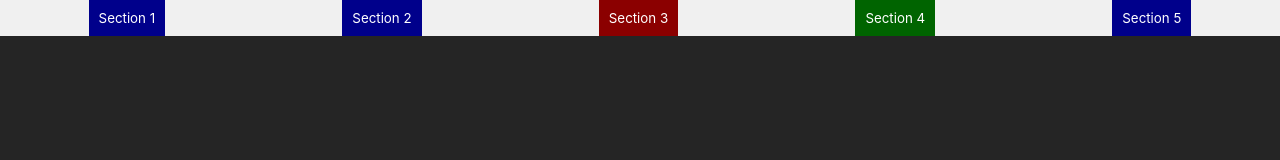
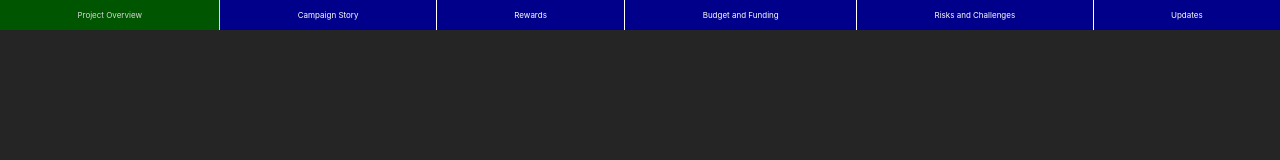
Before and after one commit to NiqueDaSneak/crowdfund-ai-frontend, a Gatsby site: page / in a window 1280 px wide. Built offline with nearby package versions, Linux system fonts and the light colour scheme; Gatsby itself is replaced by a stand-in of ours.

Commit message:
updates for realism

```diff
--- a/src/components/BottomNav/BottomNav.scss
+++ b/src/components/BottomNav/BottomNav.scss
@@ -3,4 +3,5 @@
     display: flex;
     justify-content: space-around;
     background-color: #f0f0f0; // Default background color for the nav
+    overflow: hidden; // Ensure no overflow for the tabs
   }
--- a/src/components/BottomNav/BottomNav.tsx
+++ b/src/components/BottomNav/BottomNav.tsx
@@ -1,7 +1,6 @@
 import React from 'react';
 import { tabsConfig, TabConfig } from '../../config/tabConfig';
 import Tab from '../Tab/Tab';
-import './BottomNav.scss'; // Import the SCSS file
 
 const BottomNav: React.FC = () => {
   return (
--- a/src/components/Tab/Tab.scss
+++ b/src/components/Tab/Tab.scss
@@ -7,8 +7,14 @@
     display: flex;
     align-items: center;
     justify-content: center;
+    flex-grow: 1;
+    border-right: 1px solid white;
+    font-size: 6pt;
     text-align: center;
-    font-size: 10pt;
+  }
+
+  .tab:last-child {
+    border-right: none;
   }
 
   .tab:hover {
--- a/src/components/TabContent/TabContent.tsx
+++ b/src/components/TabContent/TabContent.tsx
@@ -1,7 +1,6 @@
 import React, { useState } from 'react';
 import Modal from '../Modal/Modal';
 import { getColorForGrade } from '../../utils/gradeColors'; // Import the color mapping function
-import './TabContent.scss'; // Import the SCSS file
 
 interface TabContentProps {
   title: string;
--- a/src/components/index.scss
+++ b/src/components/index.scss
@@ -1,6 +1,8 @@
 @import '../components/tokens';
 @import './TabContent/TabContent.scss';
 @import './Modal/Modal.scss';
+@import './BottomNav/BottomNav.scss';
+@import './Tab/Tab.scss';
 
 html {
     scroll-behavior: smooth;
--- a/src/config/tabConfig.tsx
+++ b/src/config/tabConfig.tsx
@@ -13,37 +13,44 @@ export interface TabConfig {
 export const tabsConfig: TabConfig[] = [
   {
     id: 1,
-    name: 'Section 1',
-    path: '/section1',
-    grade: 'B+',
-    element: <TabContent grade="B+" title="Section 1 of campaign" content={generateUniqueLoremIpsum()} />,
+    name: 'Project Overview',
+    path: '/overview',
+    grade: 'A',
+    element: <TabContent grade="A" title="Project Overview" content={generateUniqueLoremIpsum()} />,
   },
   {
     id: 2,
-    name: 'Section 2',
-    path: '/section2',
-    grade: 'C',
-    element: <TabContent grade="C" title="Section 2 of campaign" content={generateUniqueLoremIpsum()} />,
+    name: 'Campaign Story',
+    path: '/story',
+    grade: 'B+',
+    element: <TabContent grade="B+" title="Campaign Story" content={generateUniqueLoremIpsum()} />,
   },
   {
     id: 3,
-    name: 'Section 3',
-    path: '/section3',
-    grade: 'D',
-    element: <TabContent grade="D" title="Section 3 of campaign" content={generateUniqueLoremIpsum()} />,
+    name: 'Rewards',
+    path: '/rewards',
+    grade: 'C',
+    element: <TabContent grade="C" title="Rewards" content={generateUniqueLoremIpsum()} />,
   },
   {
     id: 4,
-    name: 'Section 4',
-    path: '/section4',
-    grade: 'A',
-    element: <TabContent grade="A" title="Section 4 of campaign" content={generateUniqueLoremIpsum()} />,
+    name: 'Budget and Funding',
+    path: '/budget',
+    grade: 'B',
+    element: <TabContent grade="B" title="Budget and Funding" content={generateUniqueLoremIpsum()} />,
   },
   {
     id: 5,
-    name: 'Section 5',
-    path: '/section5',
+    name: 'Risks and Challenges',
+    path: '/risks',
     grade: 'B-',
-    element: <TabContent grade="B-" title="Section 5 of campaign" content={generateUniqueLoremIpsum()} />,
+    element: <TabContent grade="B-" title="Risks and Challenges" content={generateUniqueLoremIpsum()} />,
+  },
+  {
+    id: 6,
+    name: 'Updates',
+    path: '/updates',
+    grade: 'C+',
+    element: <TabContent grade="C+" title="Updates" content={generateUniqueLoremIpsum()} />,
   },
 ];
```
